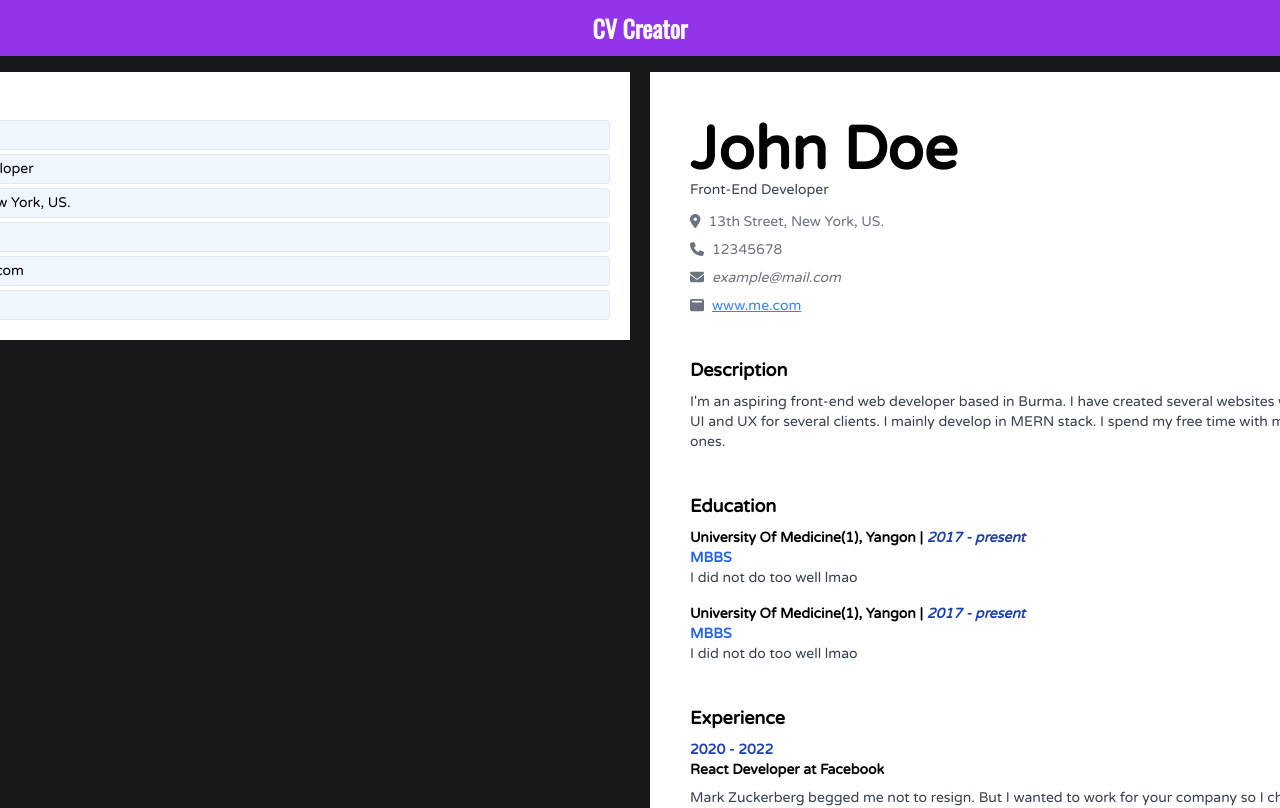
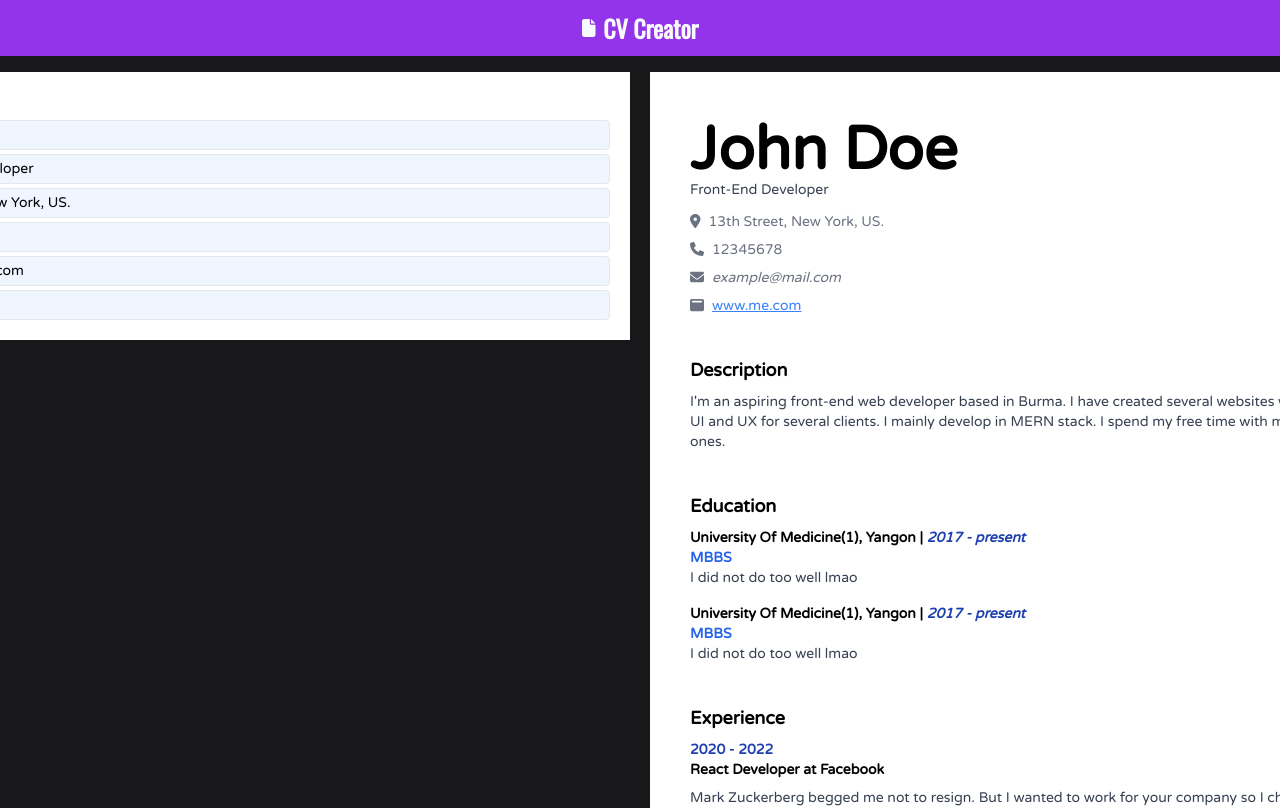
Before and after one commit to thantko20/cv-builder, a React (Create React App) app: page / in a window 1280 px wide. Shown: the top 808 px of the page. Built offline with nearby package versions, Linux system fonts and the light colour scheme.

Commit message:
Add fa icon

```diff
--- a/src/components/Header/Header.js
+++ b/src/components/Header/Header.js
@@ -1,9 +1,12 @@
+import { faFile } from '@fortawesome/free-solid-svg-icons';
+import { FontAwesomeIcon } from '@fortawesome/react-fontawesome';
 import React, { Component } from 'react';
 
 class Header extends Component {
   render() {
     return (
-      <header className='bg-purple-600 py-3 px-3 flex justify-center text-slate-50'>
+      <header className='bg-purple-600 py-3 px-3 flex justify-center text-slate-50 items-center gap-2'>
+        <FontAwesomeIcon icon={faFile} className='text-lg' />
         <h1 className='text-2xl font-bold font-oswald hover:text-purple-300'>
           <a href='/'>CV Creator</a>
         </h1>
```
